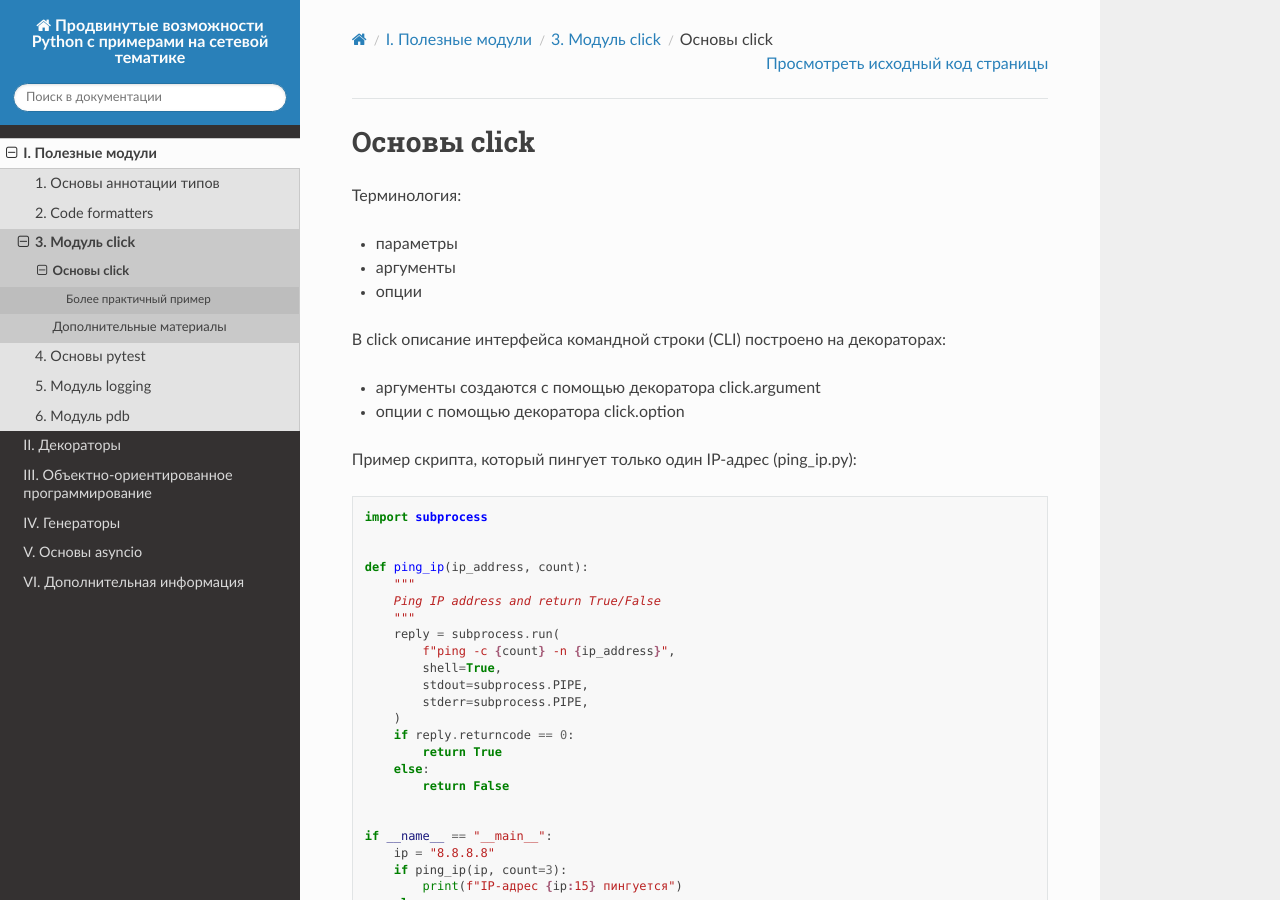
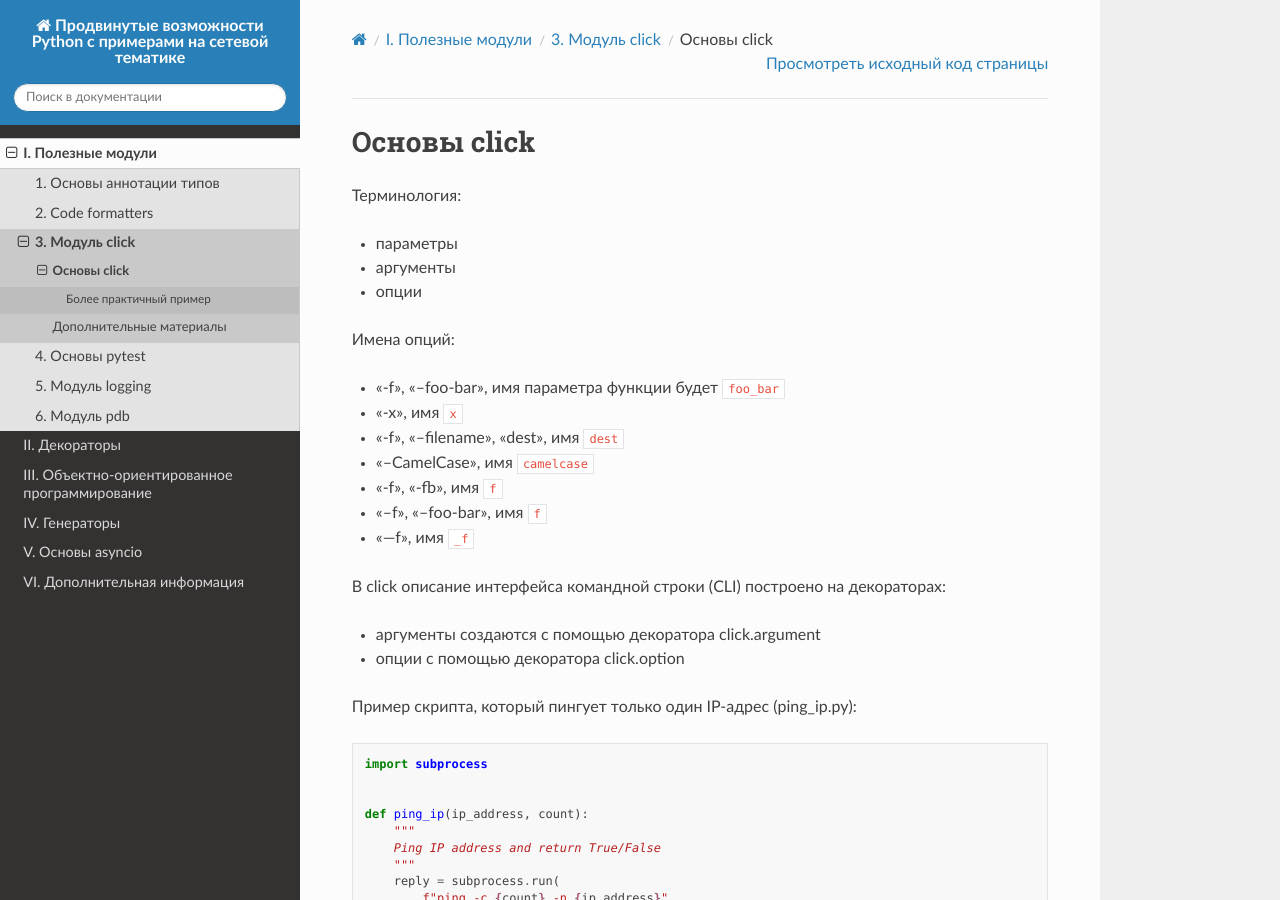
Before and after one commit to natenka/advpyneng-book, a Sphinx documentation site: the page built from docs/source/book/03_click/basics.rst, in a window 1280 px wide and 900 px high. Built offline with Sphinx 7.4.7 and the Read the Docs theme 2.0.0, drawn with Linux system fonts in a browser that asks for light colours; pages that are not in the unit, such as notebooks, are missing from menus.

Commit message:
click option name

```diff
--- a/docs/source/book/03_click/basics.rst
+++ b/docs/source/book/03_click/basics.rst
@@ -6,6 +6,16 @@
 * параметры
 * аргументы
 * опции
+
+Имена опций:
+
+* "-f", "--foo-bar", имя параметра функции будет ``foo_bar``
+* "-x", имя ``x``
+* "-f", "--filename", "dest", имя ``dest``
+* "--CamelCase", имя ``camelcase``
+* "-f", "-fb", имя ``f``
+* "--f", "--foo-bar", имя ``f``
+* "---f", имя ``_f``
 
 В click описание интерфейса командной строки (CLI) построено на декораторах:
 
```
